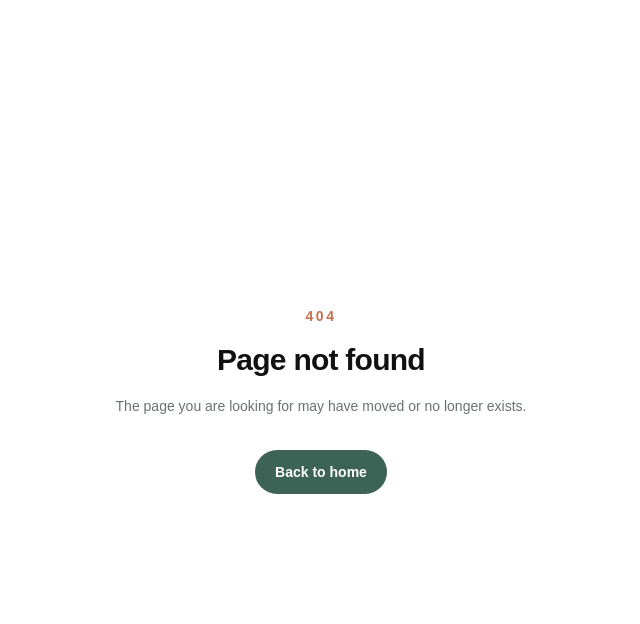
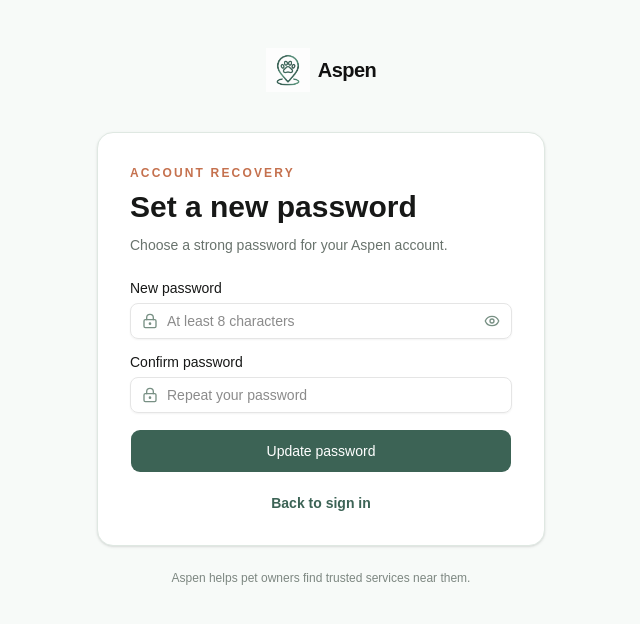
Before and after one commit to GarudaKurt/Aspen, a Next.js app: page /reset-password in a window 1280 px wide. Before the commit this address had no page. Shown: the top 624 px of the page, without its empty margins (319-959 px from the left). Built offline with nearby package versions, Linux system fonts and the light colour scheme.

Commit message:
Add lightweight authentication UI routes

```diff
--- /dev/null
+++ b/src/app/(auth)/reset-password/page.tsx
@@ -0,0 +1,14 @@
+import { AuthForm } from "@/features/auth/components/auth-form";
+import { AuthShell } from "@/features/auth/components/auth-shell";
+
+export default function ResetPasswordPage() {
+  return (
+    <AuthShell
+      eyebrow="Account recovery"
+      title="Set a new password"
+      description="Choose a strong password for your Aspen account."
+    >
+      <AuthForm mode="reset" />
+    </AuthShell>
+  );
+}
```
